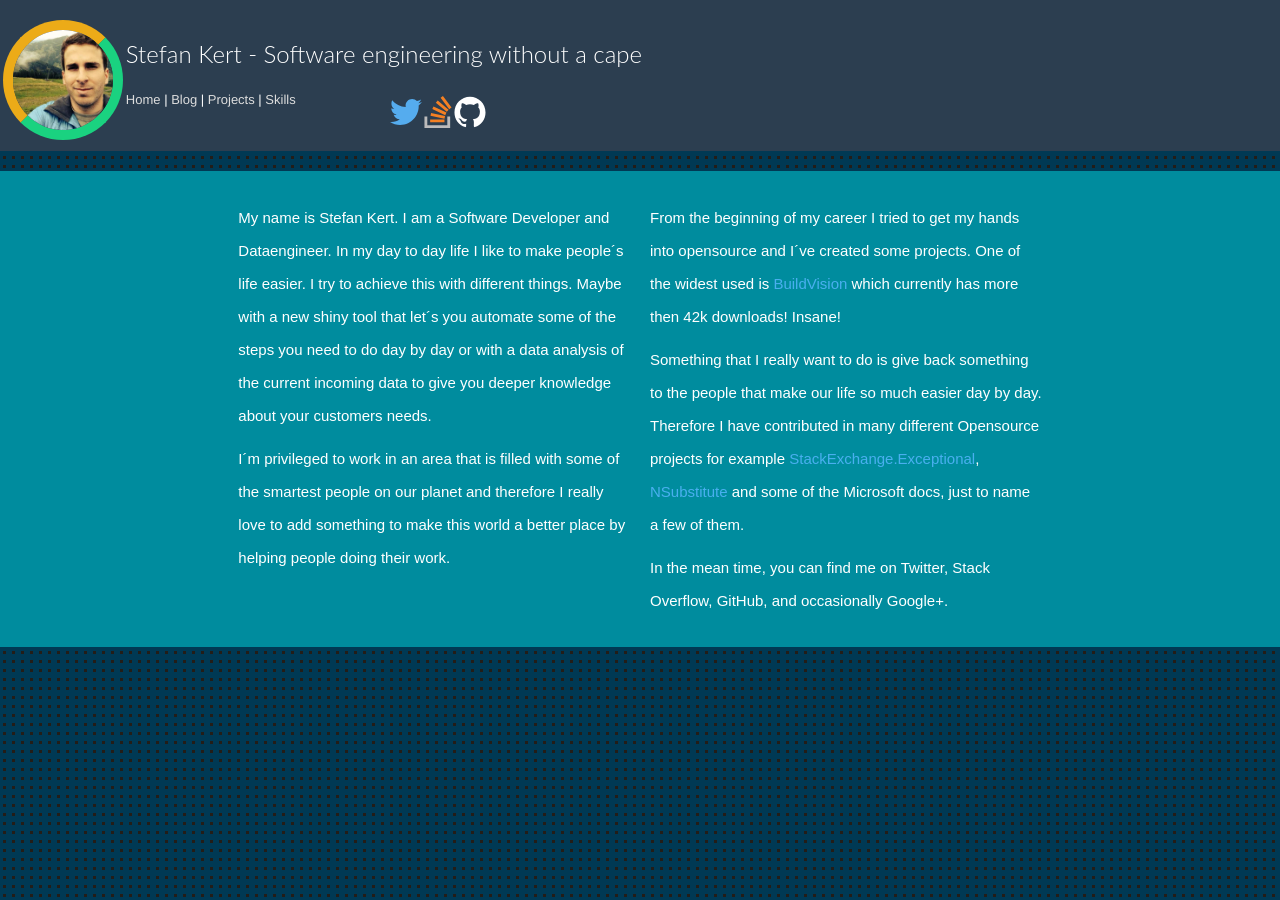
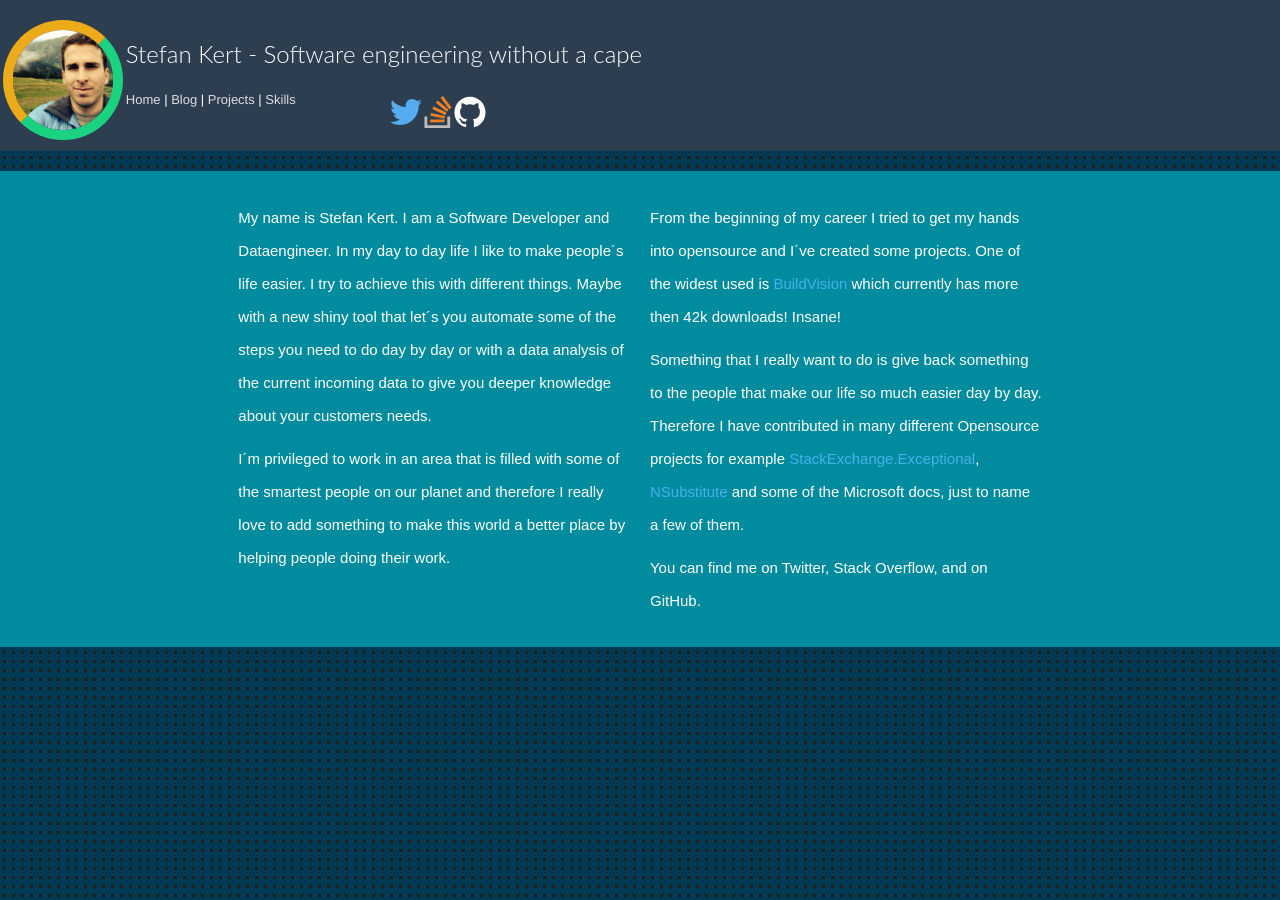
Before and after one commit to StefanKert/stefankert.github.com, a Jekyll site: the page built from index.html, in a window 1280 px wide. Built offline with Jekyll 4.4.1, drawn with Linux system fonts in a browser that asks for light colours; nearby versions of some CDN libraries.

```diff
--- a/index.html
+++ b/index.html
@@ -19,16 +19,16 @@ section: home
       <p>
         From the beginning of my career I tried to get my hands into opensource and I´ve created some projects. One of the widest
         used is
-        <a href="">BuildVision</a> which currently has more then 42k downloads! Insane!
+        <a href="https://github.com/StefanKert/BuildVision" target="blank">BuildVision</a> which currently has more then 42k downloads! Insane!
       </p>
       <p>
         Something that I really want to do is give back something to the people that make our life so much easier day by day. Therefore
         I have contributed in many different Opensource projects for example
-        <a href="https://github.com/NickCraver/StackExchange.Exceptional">StackExchange.Exceptional</a>,
-        <a href="https://github.com/nsubstitute/NSubstitute">NSubstitute</a> and some of the Microsoft docs, just to name a few of them.
+        <a href="https://github.com/NickCraver/StackExchange.Exceptional" target="blank">StackExchange.Exceptional</a>,
+        <a href="https://github.com/nsubstitute/NSubstitute" target="blank">NSubstitute</a> and some of the Microsoft docs, just to name a few of them.
       </p>
       <p>
-        In the mean time, you can find me on Twitter, Stack Overflow, GitHub, and occasionally Google+.
+        You can find me on Twitter, Stack Overflow, and on GitHub.
       </p>
     </div>
   </div>
--- a/projects/index.html
+++ b/projects/index.html
@@ -4,5 +4,5 @@ title: Blog
 ---
 
 <section class="circles">
-
+    <marquee><h1>Under Construction</h1></marquee>
 </section>
```
